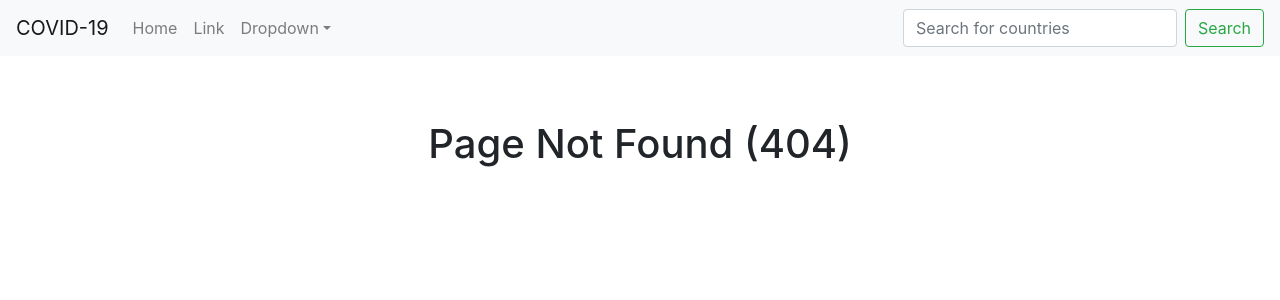
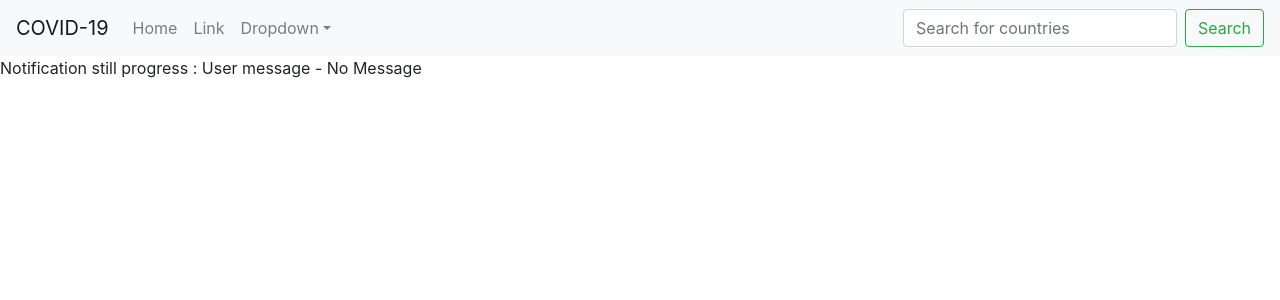
Before and after one commit to janitha000/corona-react-sl, a React (Create React App) app: page /notification in a window 1280 px wide. Before the commit this address had no page. Shown: the top 300 px of the page. Built offline with nearby package versions, Linux system fonts and the light colour scheme; no server answers; the HTML template or start-up script is replaced by a standard one.

Commit message:
Added socketio

```diff
--- a/package.json
+++ b/package.json
@@ -12,7 +12,8 @@
     "react-dom": "^16.13.0",
     "react-loading": "^2.0.3",
     "react-router-dom": "^5.1.2",
-    "react-scripts": "3.4.0"
+    "react-scripts": "3.4.0",
+    "socket.io-client": "^2.3.0"
   },
   "scripts": {
     "start": "react-scripts start",
--- a/src/App.js
+++ b/src/App.js
@@ -10,6 +10,7 @@ import NotFound from './NotFound/NotFound'
 
 import StatCardHospital  from './StatCard/StatCardHospital'
 import HomeSearchCountry from './Home/HomeSearchCountry'
+import Notification from './Notification/Notification'
 
 function App() {
   return (
@@ -20,6 +21,7 @@ function App() {
           <Route exact path='/home' component={Home} />
           <Route exact path='/hospital' component={StatCardHospital} />
           <Route exact path='/search' component={HomeSearchCountry} />
+          <Route exact path='/notification' component={Notification} />
           <Route component={NotFound} />
         </Switch>
 
--- /dev/null
+++ b/src/Notification/Notification.js
@@ -0,0 +1,18 @@
+import React, { useState, useEffect } from 'react'
+import socketIOClient from 'socket.io-client'
+
+const Notification = () => {
+    const[endpoint, setEndpoint] = useState('http://127.0.0.1:3001');
+    const[connectionMessage, setConnectionMessage] = useState('No Message');
+
+    useEffect(() => {
+        const socket = socketIOClient(endpoint);
+        socket.on('ConnectonEvent', data => setConnectionMessage(data) )
+    })
+
+    return(
+        <div>Notification still progress : User message - {connectionMessage}</div>
+    )
+}
+
+export default Notification
```
Also changed, not shown: 1 other file (tests, documents, lock files or other folders).
